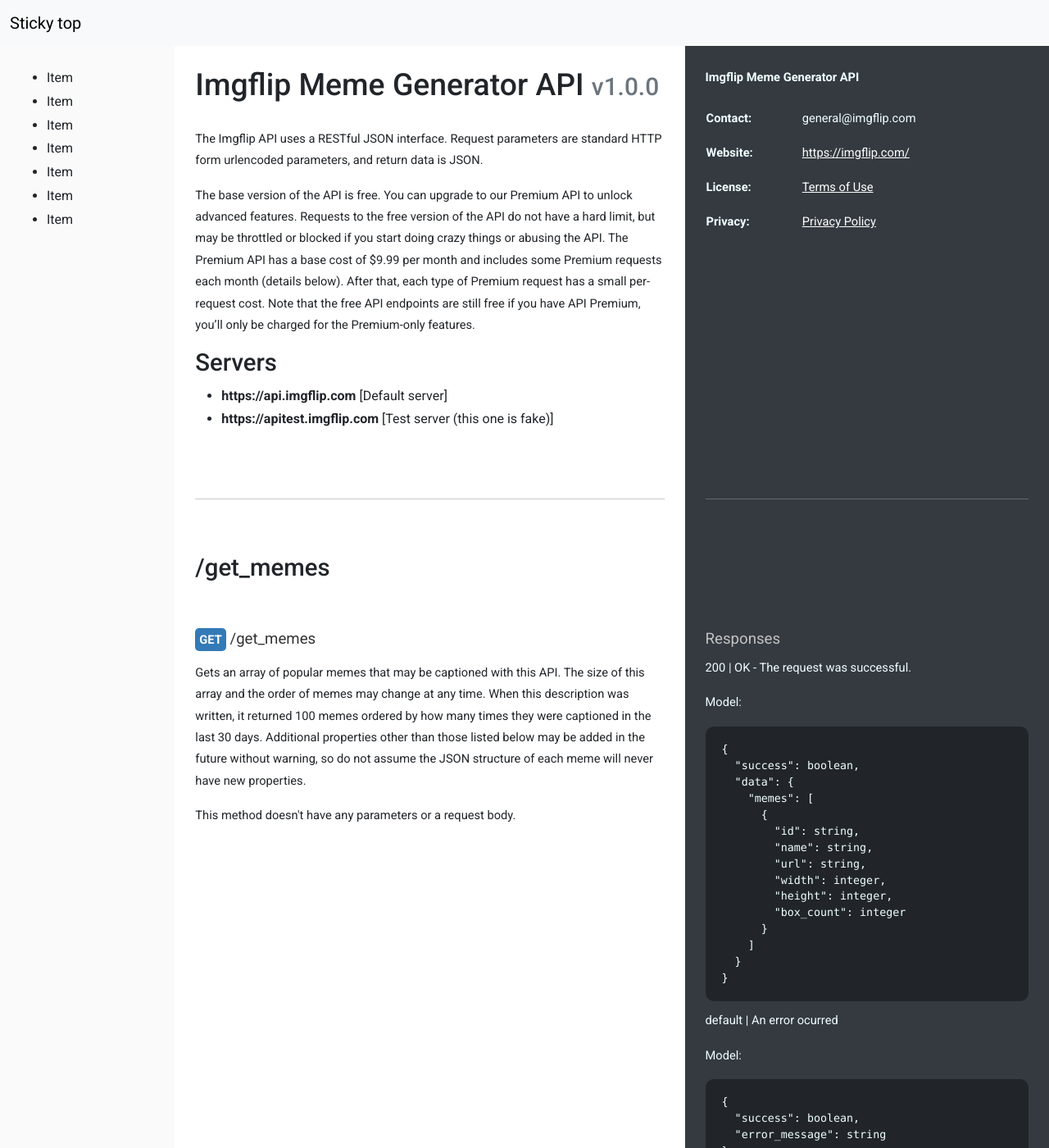
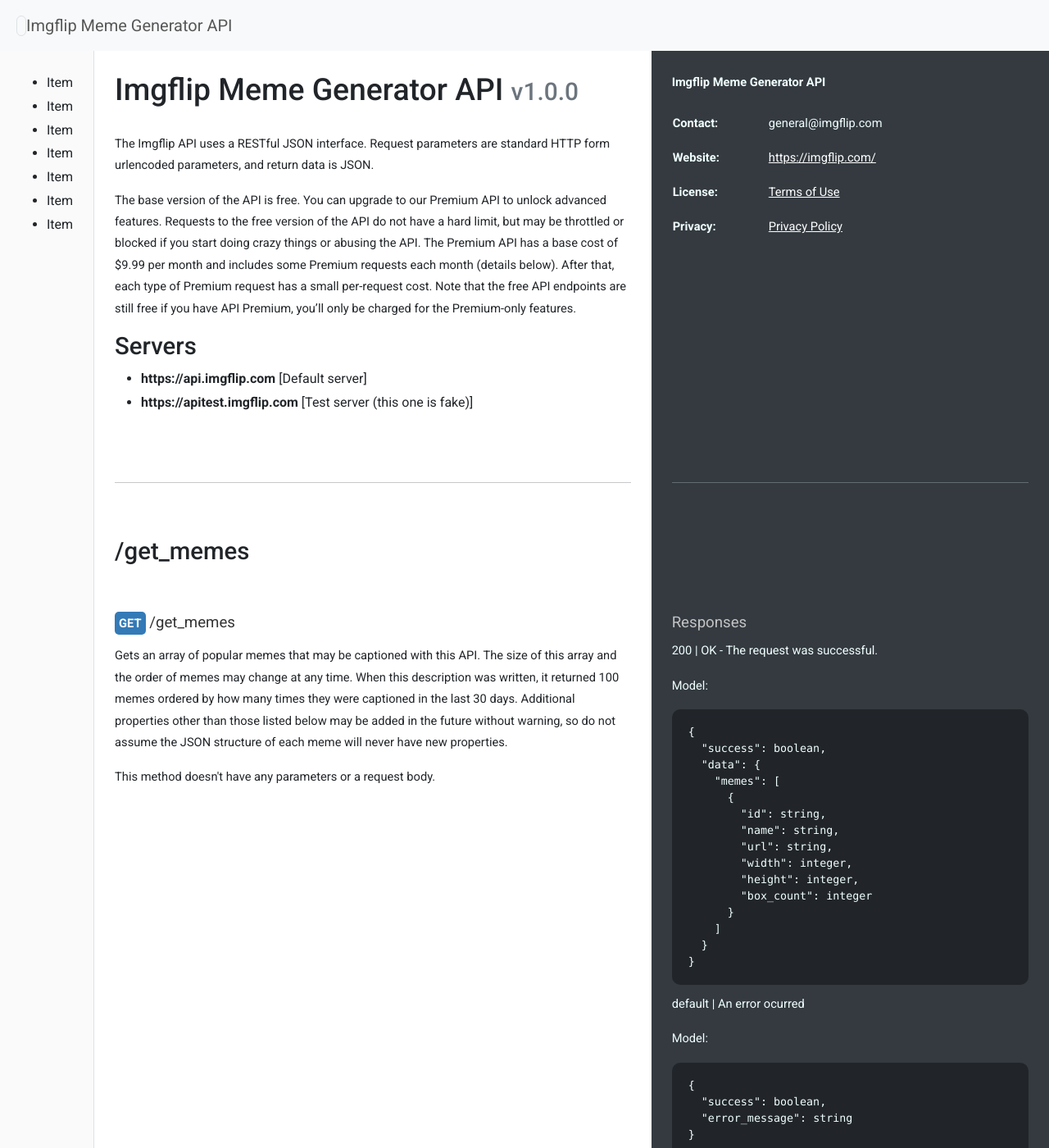
Before and after one commit to james-sabel/jekyll-openapi-parser, a Jekyll site: the page built from index.markdown, in a window 1280 px wide and 1400 px high. Shown: the whole window at 82% size. Built offline with Jekyll 4.4.1, drawn with Linux system fonts in a browser that asks for light colours.

Commit message:
Created sticky-top navbar; Created collapsible sidebar menu (TOC).

```diff
--- a/_includes/content.html
+++ b/_includes/content.html
@@ -1,5 +1,6 @@
-<div class="row">
-    <div id="toc" class="col-sm-2 vh-100">
+<div class="row flex-nowrap">
+    <div class="col-auto px-0 border-end" style="background-color: #fafafa;">
+        <div id="toc" class="collapse collapse-horizontal show">
             <ul>
                 <li>Item</li>
                 <li>Item</li>
@@ -10,7 +11,8 @@
                 <li>Item</li>
             </ul>
         </div>
-    <div id="content" class="col vh-100">
+    </div>
+    <div id="content" class="col">
         <div class="row">
             <div id="middle" class="col-sm-7">
                 <h1>{{ site.data.meme_generator.info.title }} <span class="api-version-title">v{{ site.data.meme_generator.info.version }}</span></h1>
--- a/_includes/topnav.html
+++ b/_includes/topnav.html
@@ -1,5 +1,6 @@
-<nav id="topnav" class="navbar sticky-top bg-body-tertiary">
-    <div class="container-fluid">
-        <a class="navbar-brand" href="#">Sticky top</a>
-    </div>
+<nav class="navbar bg-body-tertiary sticky-top">
+    <span class="navbar-text"><a href="#" data-bs-target="#toc" data-bs-toggle="collapse"
+            class="border rounded-3 text-decoration-none" style="padding: 3px 5px 1px; color: #333333; font-size: 12pt;"><i
+                class="lni lni-menu"></i></a>
+        {{ site.data.meme_generator.info.title }}</span>
 </nav>
--- a/_layouts/reference.html
+++ b/_layouts/reference.html
@@ -7,18 +7,23 @@
   <title>Reference docs - {{ site.data.meme_generator.info.title }}</title>
 
   <link rel="icon" type="image/x-icon" href="https://www.pngmart.com/files/11/Doge-Meme-PNG-File.png">
+
   <link rel="stylesheet" href="https://cdn.jsdelivr.net/npm/bootstrap@5.3.3/dist/css/bootstrap.min.css"
     integrity="sha384-QWTKZyjpPEjISv5WaRU9OFeRpok6YctnYmDr5pNlyT2bRjXh0JMhjY6hW+ALEwIH" crossorigin="anonymous">
-  <link rel="stylesheet" type="text/css" href="../assets/css/styles.css">
+  <link href="https://cdn.lineicons.com/4.0/lineicons.css" rel="stylesheet" />
+  <link href="../assets/css/styles.css" rel="stylesheet" />
 
+  <script src="https://cdn.jsdelivr.net/npm/bootstrap@5.3.3/dist/js/bootstrap.bundle.min.js"
+    integrity="sha384-YvpcrYf0tY3lHB60NNkmXc5s9fDVZLESaAA55NDzOxhy9GkcIdslK1eN7N6jIeHz"
+    crossorigin="anonymous"></script>
 </head>
 
 <body>
   {% include topnav.html %}
-  <div id="main" class="container-fluid">
+  <div class="container-fluid">
     {% include content.html %}
+    <!-- {% include footer.html %} -->
   </div>
-  <!-- {% include footer.html %} -->
 </body>
 
 </html>
--- a/assets/css/styles.css
+++ b/assets/css/styles.css
@@ -28,9 +28,16 @@ li {
     line-height: 1.8em;
 }
 
+.navbar {
+    padding: 8px 20px;
+}
+
+.navbar-text {
+    font-size: 15pt;
+}
+
 #toc {
     padding: 25px;
-    background-color: #fafafa;
 }
 
 #middle {
```
Lines whose indentation alone changed are shown as unchanged.
